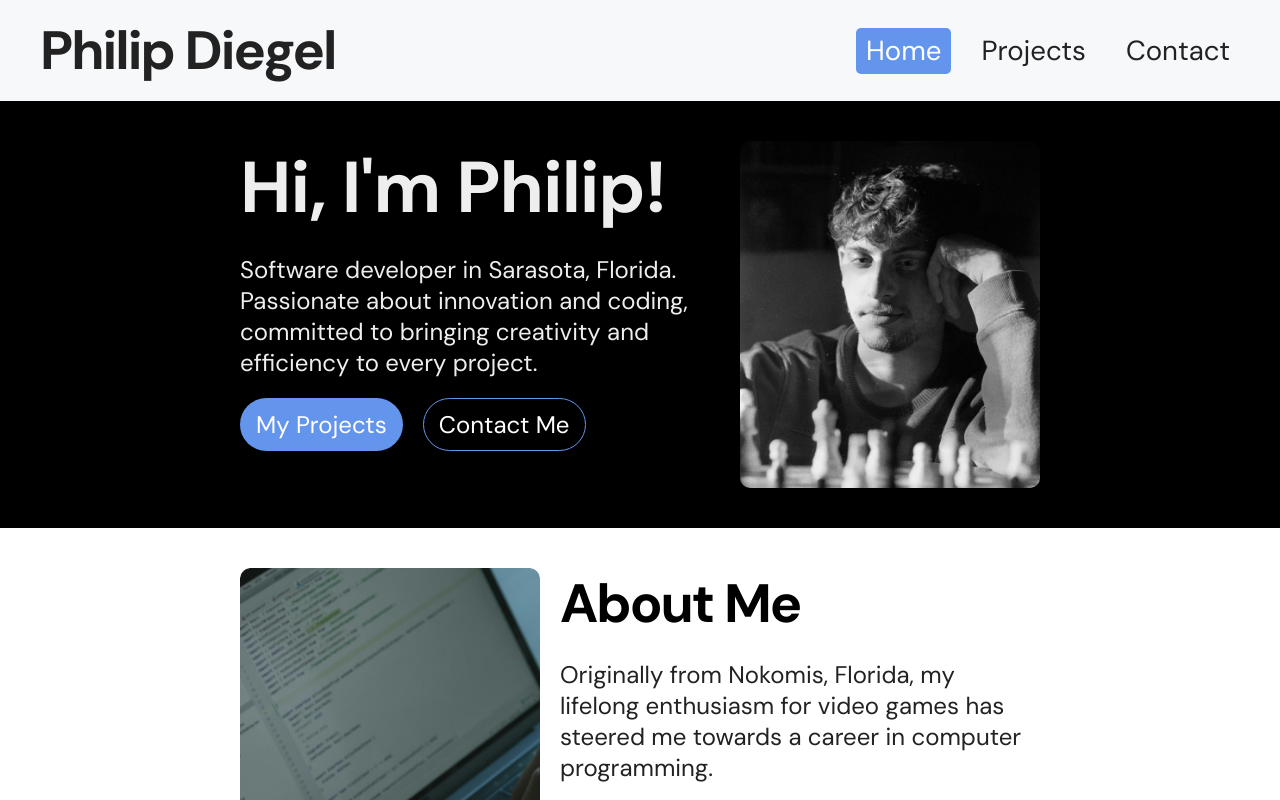
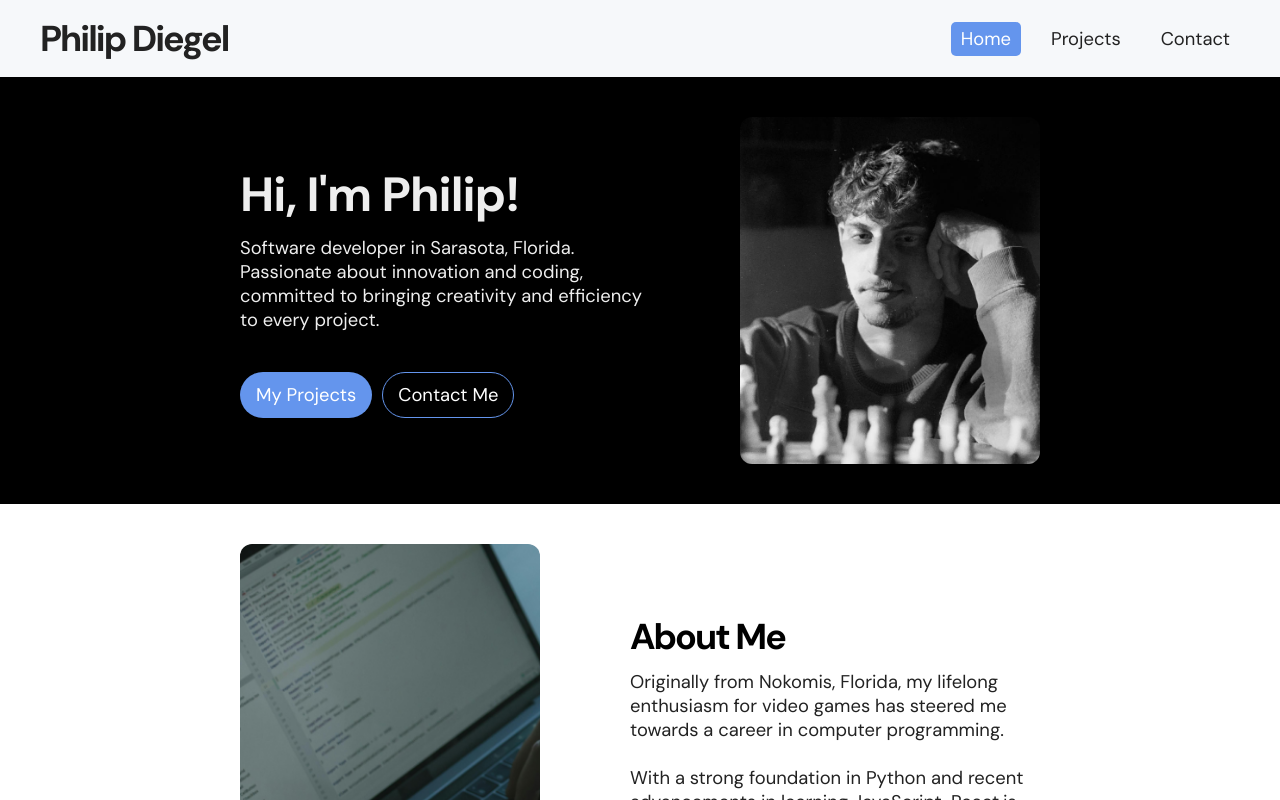
Before and after one commit to pdiegel/Next-Portfolio, a Next.js app: page / in a window 1280 px wide. Shown: the top 800 px of the page. Built offline with nearby package versions, Linux system fonts and the light colour scheme.

Commit message:
Reducing size of webpages

```diff
--- a/pages/index.tsx
+++ b/pages/index.tsx
@@ -5,6 +5,7 @@ import Image from "next/image";
 import Link from "next/link";
 import FromBelowEntryDiv from "@/components/fromBelowEntryDiv";
 import React from "react";
+import styles from "@/styles/Home.module.css";
 
 export default function Home() {
   return (
@@ -14,8 +15,9 @@ export default function Home() {
       </Head>
       <main>
         <section className="darkSection">
-          <div className="sectionContents wrapper column">
-            <FromBelowEntryDiv className="sectionText">
+          <div className={`${styles.sectionContents} wrapper column`}>
+            <FromBelowEntryDiv className={styles.columnFlexSection}>
+              <div className={styles.sectionText}>
                 <h1>Hi, I&apos;m Philip!</h1>
 
                 <p>
@@ -23,7 +25,8 @@ export default function Home() {
                   innovation and coding, committed to bringing creativity and
                   efficiency to every project.
                 </p>
-              <div className="home-buttons">
+              </div>
+              <div className={styles.homeButtons}>
                 <Link className="primary-button" href="/projects">
                   My Projects
                 </Link>
@@ -32,12 +35,15 @@ export default function Home() {
                 </Link>
               </div>
             </FromBelowEntryDiv>
-            <Image className="portrait" src={PortraitImg} alt="Portrait" />
+            <Image src={PortraitImg} alt="Portrait" />
           </div>
         </section>
         <section>
-          <div className="sectionContents reverseRow wrapper column">
-            <FromBelowEntryDiv className="sectionText">
+          <div
+            className={`${styles.sectionContents} ${styles.reverseRow} wrapper column`}
+          >
+            <FromBelowEntryDiv className={styles.columnFlexSection}>
+              <div className={styles.sectionText}>
                 <h2>About Me</h2>
                 <p>
                   Originally from Nokomis, Florida, my lifelong enthusiasm for
@@ -50,7 +56,8 @@ export default function Home() {
                   embracing the challenges and opportunities in the programming
                   landscape.
                 </p>
-              <div className="home-buttons">
+              </div>
+              <div className={styles.homeButtons}>
                 <a
                   className="primary-button"
                   href="/Resume.pdf"
--- a/pages/projects.tsx
+++ b/pages/projects.tsx
@@ -69,7 +69,7 @@ export default function Projects({ repos }: { repos: Repos }) {
       </section>
 
       <section>
-        <div className="wrapper sectionText">
+        <div className={`wrapper ${styles.sectionContents}`}>
           <div className={styles.sortSelectors}>
             <SelectionBox
               onChange={(e) => setSortType(e.target.value)}
--- a/styles/Contact.module.css
+++ b/styles/Contact.module.css
@@ -1,13 +1,24 @@
+.form,
+.contactInfo,
+.sectionContent {
+    display: flex;
+    flex-direction: column;
+}
+
+.form,
+.formGroup,
+.contactInfo {
+    gap: 10px;
+}
+
 .form {
     display: flex;
     flex-direction: column;
     width: 100%;
-    gap: 10px;
 }
 
 .formGroup {
     display: flex;
-    gap: 10px;
 }
 
 .formGroup > input,
@@ -24,11 +35,20 @@
     width: 100%;
 }
 
+.sectionContent {
+    gap: 20px;
+}
+
 @media screen and (min-width: 765px) {
 
     .form,
-    .formGroup {
+    .formGroup,
+    .contactInfo {
         gap: 20px;
     }
 
+    .sectionContent {
+        gap: 40px;
+    }
+
 }
--- a/styles/Home.module.css
+++ b/styles/Home.module.css
@@ -0,0 +1,56 @@
+.homeButtons,
+.sectionText,
+.columnFlexSection,
+.sectionContents {
+    display: flex;
+}
+
+.sectionText,
+.columnFlexSection {
+    flex-direction: column;
+}
+
+.homeButtons,
+.sectionText {
+    gap: 10px;
+}
+
+.columnFlexSection {
+    gap: 20px;
+}
+
+.sectionContents {
+    gap: 50px;
+}
+
+.sectionContents img {
+    width: 80%;
+    height: auto;
+    border-radius: var(--border-radius);
+    max-width: 300px;
+}
+
+@media screen and (min-width: 750px) {
+
+    .cardLinks,
+    .sortSelectors,
+    .card,
+    .languageIcons {
+        gap: 20px;
+    }
+
+    .columnFlexSection {
+        gap: 40px;
+        justify-content: center;
+    }
+
+    .sectionContents {
+        flex-direction: row;
+        gap: 90px;
+        height: min-content;
+    }
+
+    .reverseRow {
+        flex-direction: row-reverse;
+    }
+}
--- a/styles/Projects.module.css
+++ b/styles/Projects.module.css
@@ -1,5 +1,11 @@
 .heading {
     text-align: left;
+}
+
+.sectionContents {
+    display: flex;
+    flex-direction: column;
+    gap: 20px;
 }
 
 .sortSelectors {
@@ -36,7 +42,7 @@
 .cardWrapper {
     display: flex;
     flex-direction: column;
-    gap: 50px;
+    gap: 40px;
 }
 
 #sortType,
@@ -44,7 +50,6 @@
     width: 100%;
     height: 40px;
     border-radius: 5px;
-    padding: 5px;
     font-size: 16px;
 }
 
--- a/styles/globals.css
+++ b/styles/globals.css
@@ -78,7 +78,7 @@ p {
 }
 
 p {
-    max-width: 50ch;
+    max-width: 60ch;
 }
 
 header,
@@ -124,7 +124,8 @@ header svg {
 .dropdown {
     position: absolute;
     top: 50px;
-    left: -80px;
+    left: -180px;
+    width: 200px;
     display: flex;
     flex-direction: column;
     background-color: var(--banner-color);
@@ -182,17 +183,11 @@ section h1 {
     color: #eee;
 }
 
-.sectionText,
 .aboutText,
 .sectionContents {
     gap: 10px;
     display: flex;
     flex-direction: column;
-}
-
-.sectionText p,
-.sectionText a {
-    font-size: 1em;
 }
 
 .icon-right {
@@ -257,13 +252,6 @@ section h1 {
 .secondary-button:hover {
     background-color: var(--primary-color);
     color: var(--background-main);
-}
-
-main img {
-    border-radius: 10px;
-    width: 100%;
-    height: auto;
-    max-width: 300px;
 }
 
 main ul {
@@ -345,9 +333,6 @@ footer svg {
 }
 
 @media screen and (min-width: 765px) {
-    html {
-        font-size: 24px;
-    }
 
     .navLinks {
         display: flex;
@@ -381,7 +366,6 @@ footer svg {
     }
 
     .sectionContents,
-    .sectionText,
     .home-buttons,
     .navLinks {
         gap: 20px;
```
Also changed, not shown: pages/contact.tsx (+10 -7 lines). Lines whose indentation alone changed are shown as unchanged.
